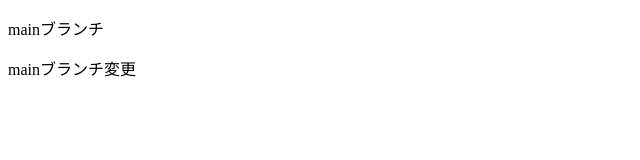
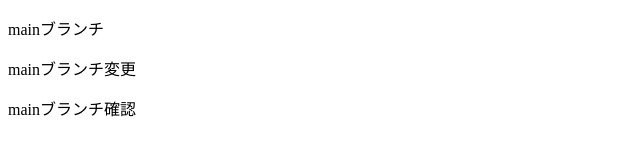
Before and after one commit to ayumu-2401173/kakuninn, a plain HTML site: page index.html in a window 1280 px wide. Shown: the whole page, without its empty margins (0-640 px from the left). Drawn offline with Linux system fonts and the light colour scheme.

Commit message:
Update index.html

```diff
--- a/index.html
+++ b/index.html
@@ -8,5 +8,6 @@
 <body>
     <p>mainブランチ</p>
     <p>mainブランチ変更</p>
+    <p>mainブランチ確認</p>
 </body>
 </html>
```
